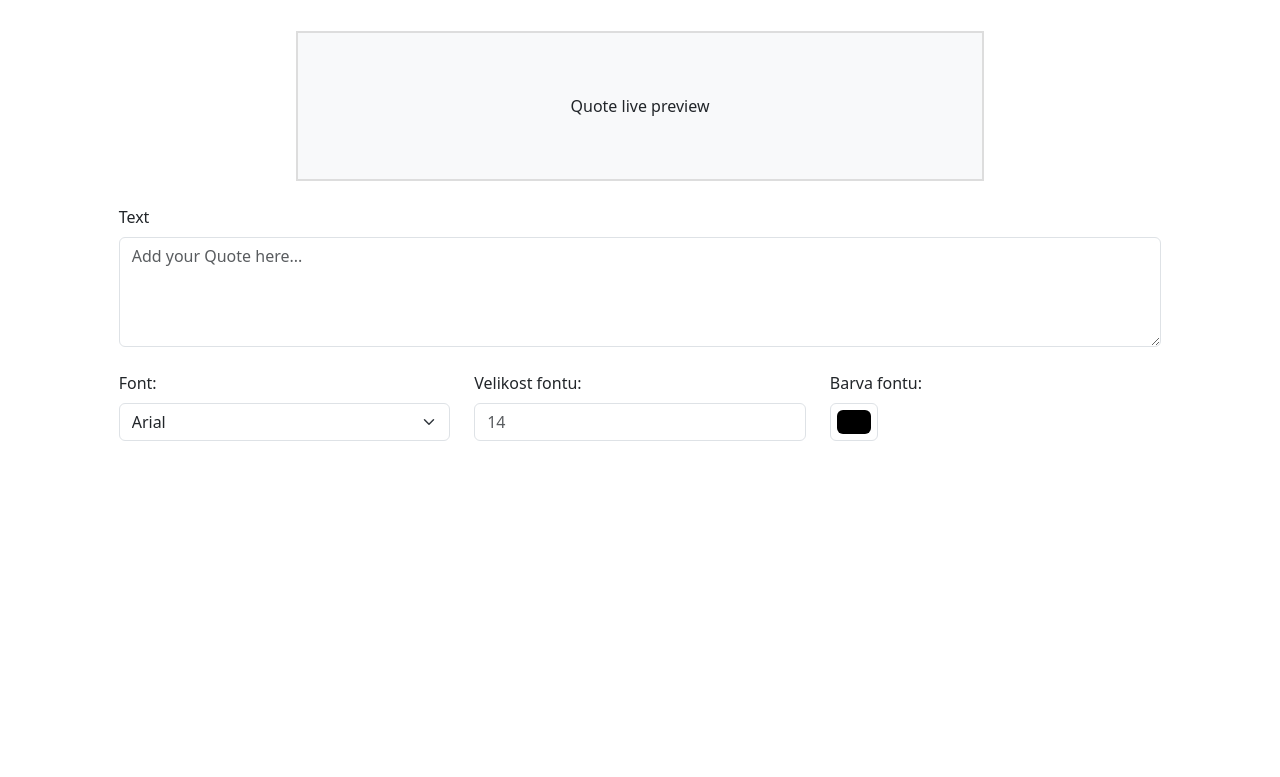
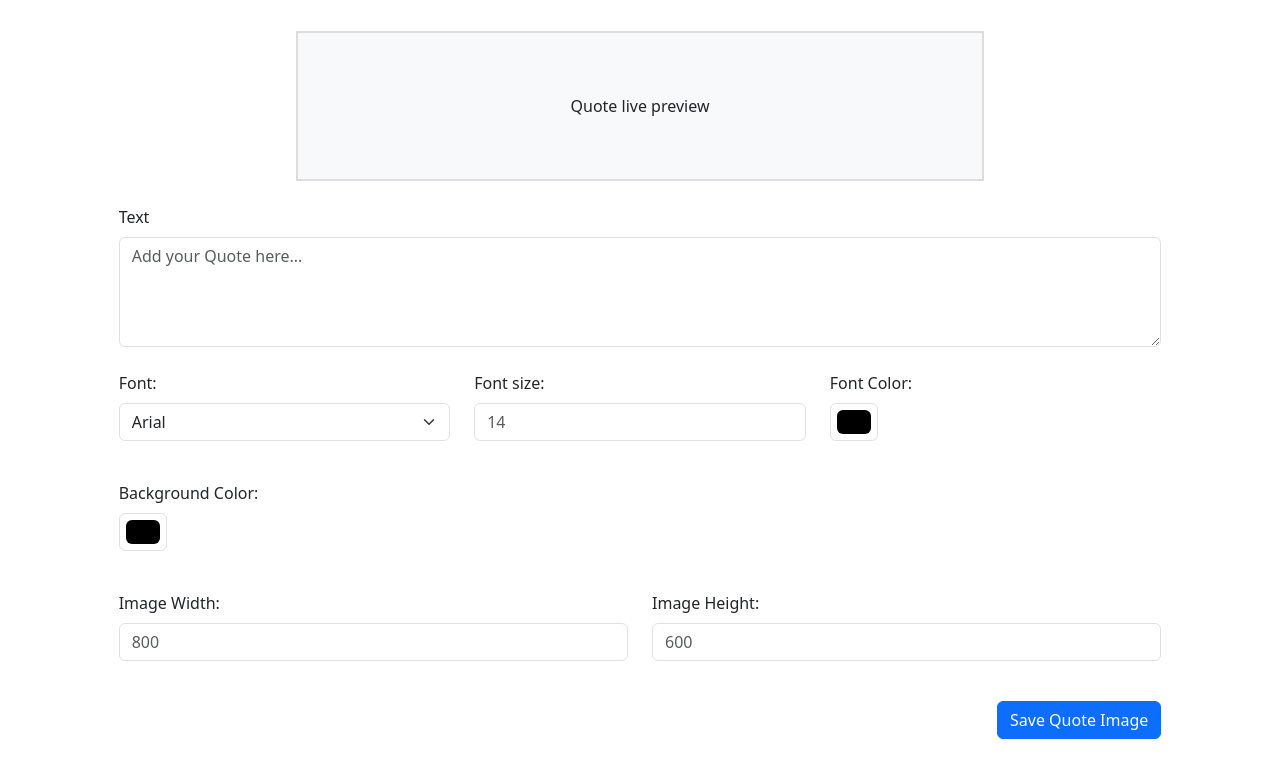
Before and after one commit to Lyonieee/Quote_Creator, a plain HTML site: page index.html in a window 1280 px wide. Shown: the part 67-844 px from the top of the page. Before the commit the page ends 800 px from the top, so only its background shows below. Drawn offline with nearby package versions, Linux system fonts and the light colour scheme.

Commit message:
Add background and sizing section
Change czech to eng names in text style section, add img for picture,symbol, new background and sizing section.

```diff
--- a/index.html
+++ b/index.html
@@ -81,17 +81,44 @@ BS 5    https://getbootstrap.com/docs/5.3/forms/form-control/
         </select>
     </div>
     <div class="col-md-4 mb-3">
-        <label for="fontSize" class="form-label">Velikost fontu:</label>
+        <label for="fontSize" class="form-label">Font size:</label>
         <input type="number" class="form-control" id="fontSize" placeholder="14">
         <!-- <input> s atributem type="number" automaticky zahrnuje šipky pro inkrementaci nebo dekrementaci hodnoty -->
     </div>
     <div class="col-md-4 mb-3">
-        <label for="fontColor" class="form-label">Barva fontu:</label>
+        <label for="fontColor" class="form-label">Font Color:</label>
         <input type="color" class="form-control form-control-color" id="fontColor">
     </div>
 </div>
 
+<!-- background section -->
 
+<div class="row mt-4" id="backgroundSection">
+    <div class="col-md-6 mb-3">
+        <label for="backgroundColor" class="form-label">Background Color:</label>
+        <input type="color" class="form-control form-control-color" id="backgroundColor">
+    </div>
+
+</div>
+
+
+<!-- sizing section -->
+<div class="row mt-4" id="imageSizeSection">
+    <div class="col-md-6 mb-3">
+        <label for="imageWidth" class="form-label">Image Width:</label>
+        <input type="number" class="form-control" id="imageWidth" placeholder="800"> <!-- Nastavení výchozí šířky -->
+    </div>
+    <div class="col-md-6 mb-3">
+        <label for="imageHeight" class="form-label">Image Height:</label>
+        <input type="number" class="form-control" id="imageHeight" placeholder="600"> <!-- Nastavení výchozí výšky -->
+    </div>
+</div>
+
+<!-- save button -->
+
+<div class="text-end mt-4 mb-4">
+    <button type="button" class="btn btn-primary" id="saveButton">Save Quote Image</button>
+</div>
 
 
 <!-- uzavřené divy pro odsazení -->
```
Also changed, not shown: img/img.jpg (added).
